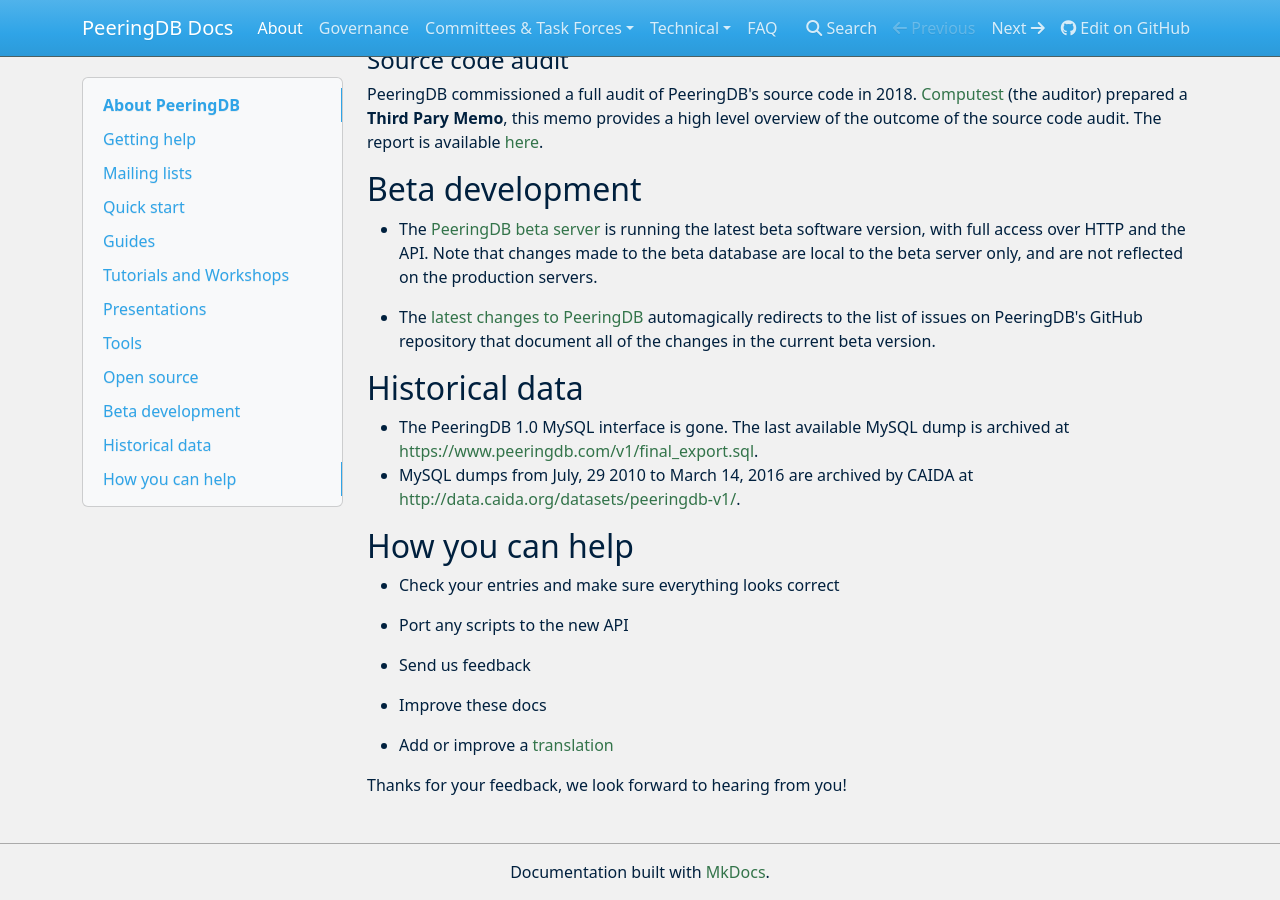
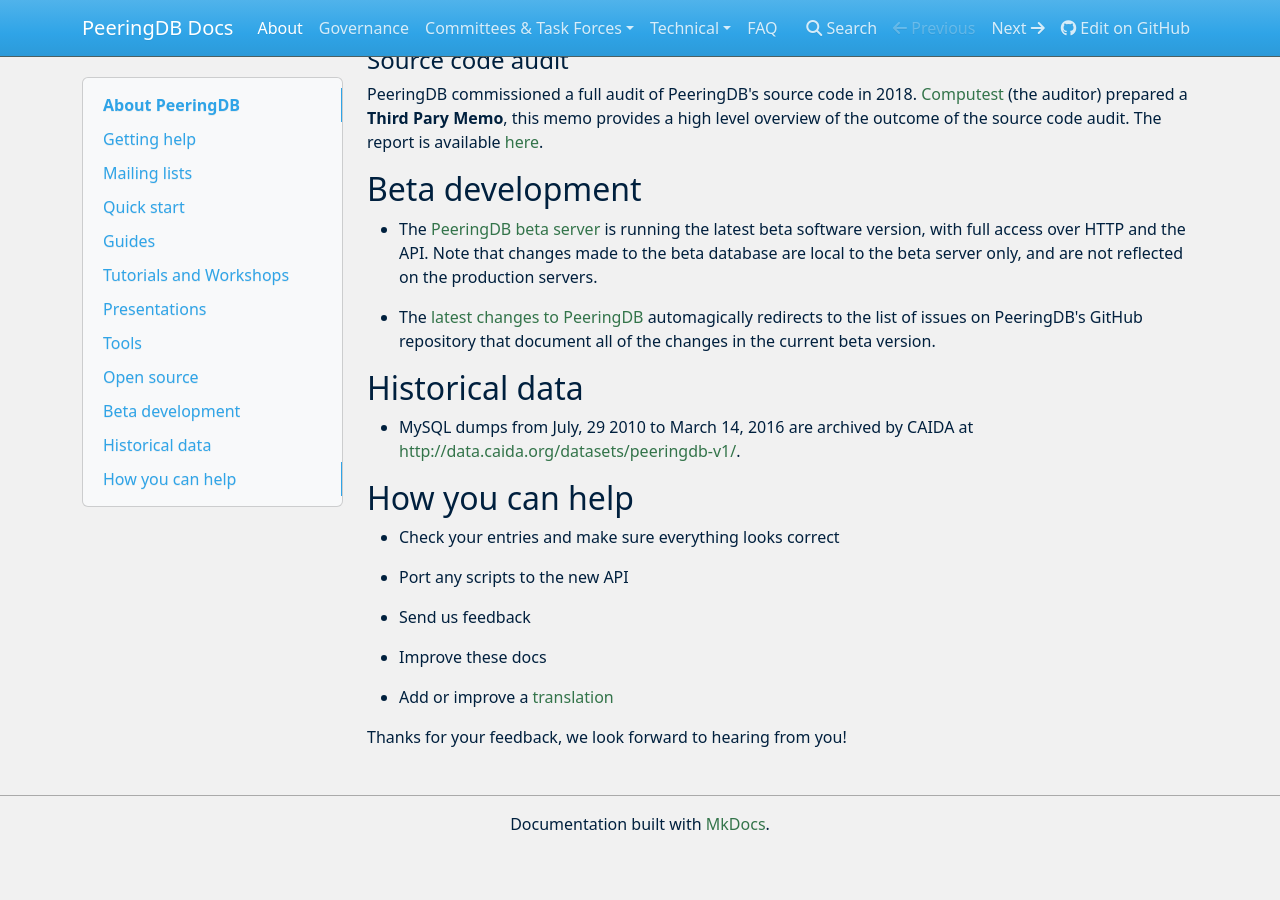
Before and after one commit to peeringdb/docs, an MkDocs documentation site: the page built from docs/index.md, in a window 1280 px wide and 900 px high, scrolled down 5765 px. Built offline with MkDocs 1.6.1, drawn with Linux system fonts in a browser that asks for light colours; nearby versions of some CDN libraries; after the commit the page ends 6617 px from its top, so only the background shows below that.

Commit message:
Docs: remove link to no longer avail v1/final_export.sql

```diff
--- a/docs/index.md
+++ b/docs/index.md
@@ -208,7 +208,6 @@
 
 ## Historical data
 
-* The PeeringDB 1.0 MySQL interface is gone.  The last available MySQL dump is archived at <https://www.peeringdb.com/v1/final_export.sql>.
 * MySQL dumps from July, 29 2010 to March 14, 2016 are archived by CAIDA at <http://data.caida.org/datasets/peeringdb-v1/>.
 
 ## How you can help
```
